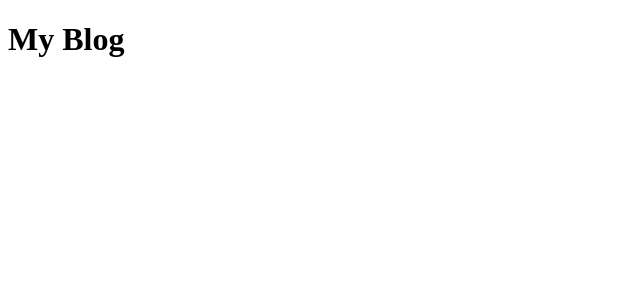
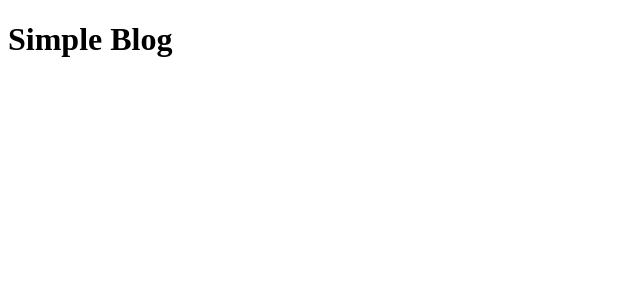
Before and after one commit to YWHo/pageroute-next-blog, a Next.js app: page / in a window 1280 px wide. Shown: the top 300 px of the page, without its empty margins (0-640 px from the left). Built offline with nearby package versions, Linux system fonts and the light colour scheme.

Commit message:
add production build scripts; add README

```diff
--- a/package.json
+++ b/package.json
@@ -2,7 +2,9 @@
   "name": "pageroute-next-blog",
   "private": true,
   "scripts": {
-    "dev": "next dev"
+    "build": "next build",
+    "dev": "next dev",
+    "start": "next start"
   },
   "dependencies": {
     "next": "^14.1.0",
--- a/pages/index.js
+++ b/pages/index.js
@@ -1,7 +1,7 @@
 function HomePage() {
   return (
     <main>
-      <h1>My Blog</h1>
+      <h1>Simple Blog</h1>
     </main>
   );
 }
```
Also changed, not shown: 1 other file (tests, documents, lock files or other folders).
